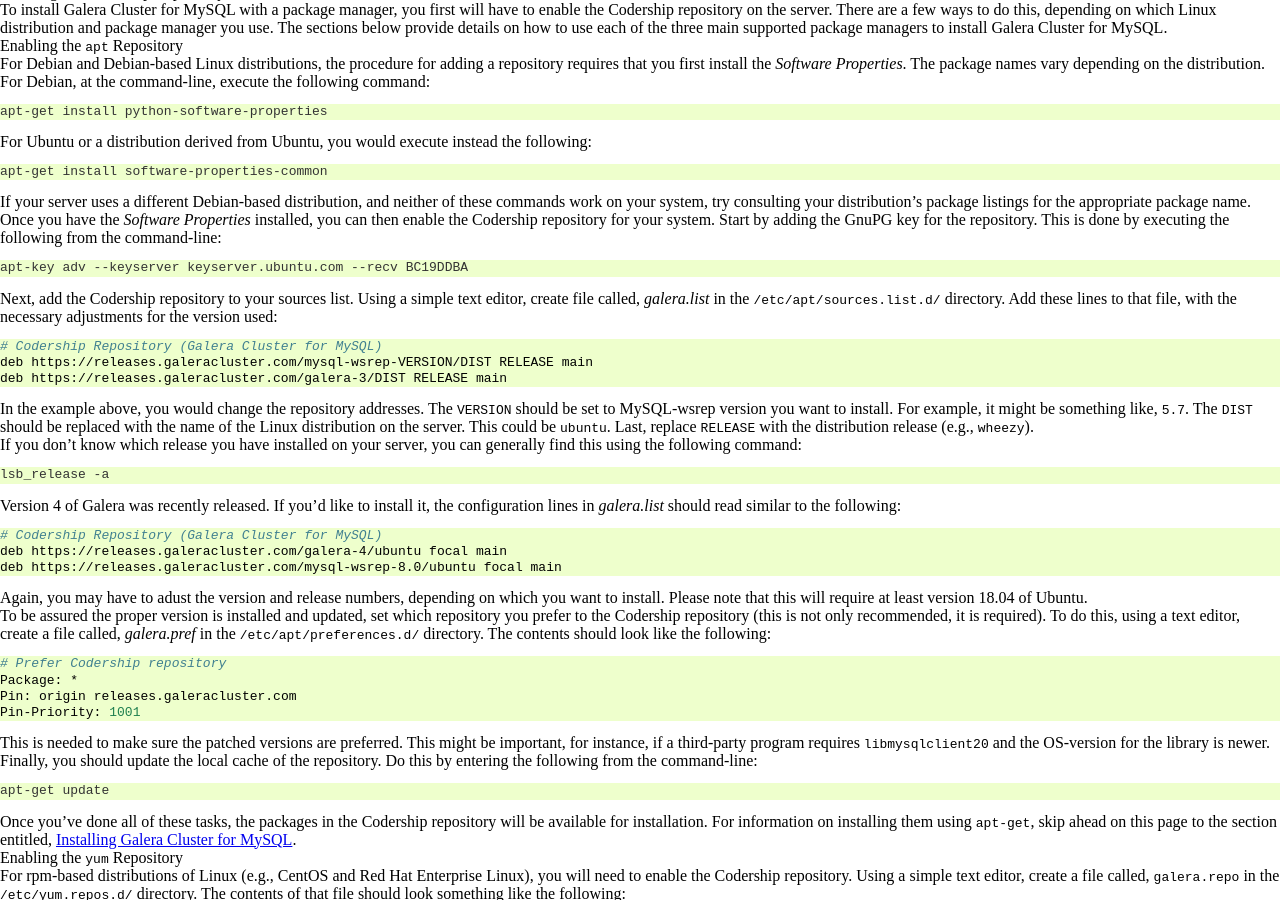
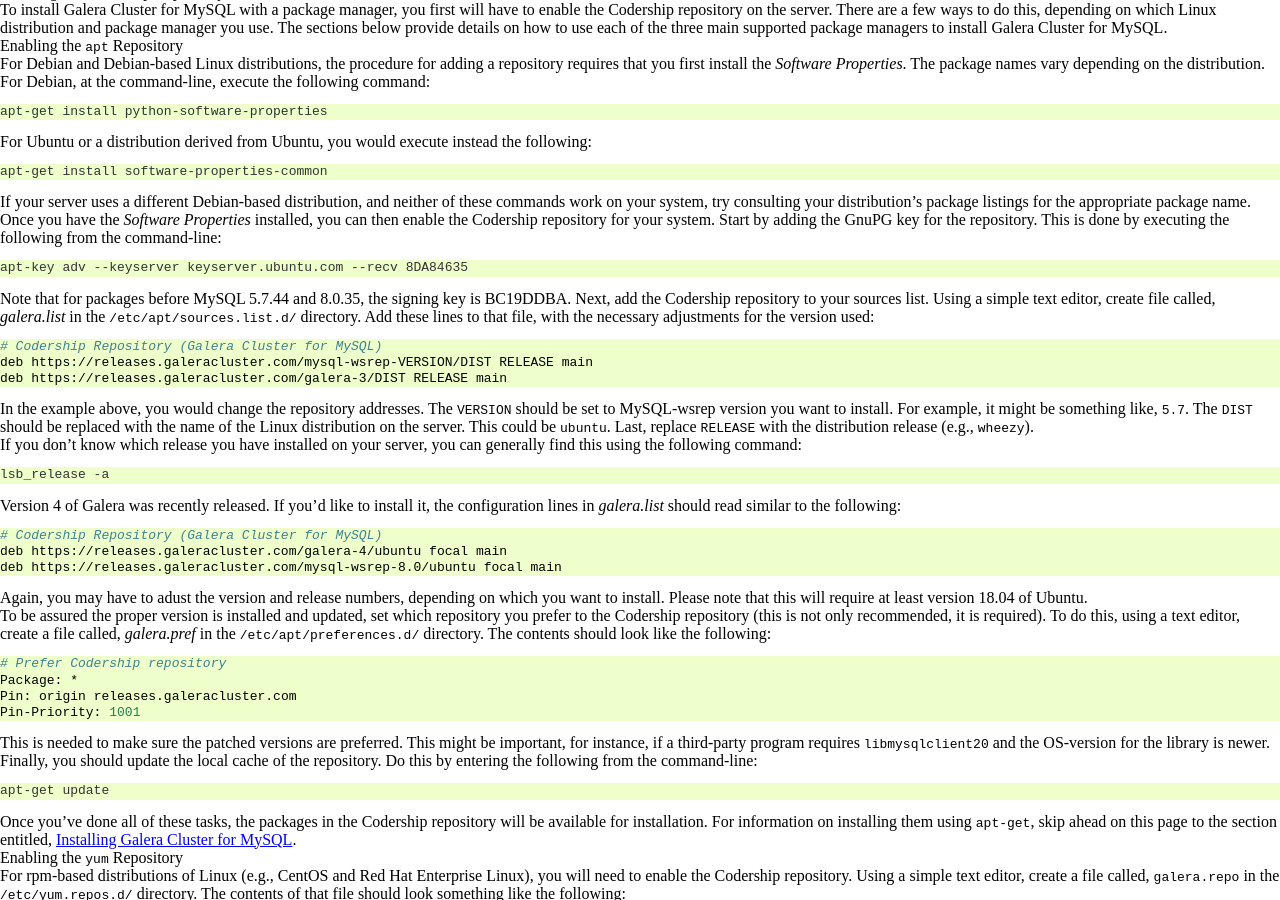
Before and after one commit to codership/documentation, a Sphinx documentation site: the page built from galeracluster/source/documentation/install-mysql.rst, in a window 1280 px wide and 900 px high, scrolled down 752 px. Built offline with Sphinx 7.4.7, drawn with Linux system fonts in a browser that asks for light colours; comment, search, counter and statistics services are not loaded.

Commit message:
Key change

```diff
--- a/galeracluster/source/documentation/docker.rst
+++ b/galeracluster/source/documentation/docker.rst
@@ -88,7 +88,7 @@ When Docker builds a new image, it sources a ``Dockerfile`` to determine the ste
 
    RUN apt-get update
    RUN apt-get install -y  software-properties-common
-   RUN apt-key adv --keyserver keyserver.ubuntu.com --recv BC19DDBA
+   RUN apt-key adv --keyserver keyserver.ubuntu.com --recv 8DA84635
    RUN add-apt-repository 'deb https://releases.galeracluster.com/galera-3/ubuntu trusty main'
    RUN add-apt-repository 'deb https://releases.galeracluster.com/mysql-wsrep-5.6/ubuntu trusty main'
 
@@ -98,6 +98,8 @@ When Docker builds a new image, it sources a ``Dockerfile`` to determine the ste
 
    COPY my.cnf /etc/mysql/my.cnf
    ENTRYPOINT ["mysqld"]
+
+Note that for packages before MySQL 5.7.44 and 8.0.35, the signing key is BC19DDBA.
 
 This example follows the installation process for running Galera Cluster from within a Docker container running on Ubuntu.  When you run the build command, Docker pulls down the Ubuntu 14.04 image from Docker Hub, if it's needed. It then runs each command in the ``Dockerfile`` to initialize the image for your use.
 
--- a/galeracluster/source/documentation/install-mysql.rst
+++ b/galeracluster/source/documentation/install-mysql.rst
@@ -112,9 +112,9 @@ Once you have the *Software Properties* installed, you can then enable the Coder
 
 .. code-block:: console
 
-   apt-key adv --keyserver keyserver.ubuntu.com --recv BC19DDBA
+   apt-key adv --keyserver keyserver.ubuntu.com --recv 8DA84635
 
-Next, add the Codership repository to your sources list.  Using a simple text editor, create file called, `galera.list` in the ``/etc/apt/sources.list.d/`` directory. Add these lines to that file, with the necessary adjustments for the version used:
+Note that for packages before MySQL 5.7.44 and 8.0.35, the signing key is BC19DDBA. Next, add the Codership repository to your sources list.  Using a simple text editor, create file called, `galera.list` in the ``/etc/apt/sources.list.d/`` directory. Add these lines to that file, with the necessary adjustments for the version used:
 
 .. code-block:: linux-config
 
--- a/galeracluster/source/training/tutorials/getting-started-docker.rst
+++ b/galeracluster/source/training/tutorials/getting-started-docker.rst
@@ -74,14 +74,14 @@ In Docker, Dockerfiles are used to describe the Docker images we are going to us
 
    RUN apt-get update
    RUN apt-get install -y software-properties-common
-   RUN apt-key adv --recv-keys --keyserver hkp://keyserver.ubuntu.com:80 BC19DDBA
+   RUN apt-key adv --recv-keys --keyserver hkp://keyserver.ubuntu.com:80 8DA84635
    RUN add-apt-repository 'deb https://releases.galeracluster.com/ubuntu trusty main'
    RUN apt-get update
    RUN apt-get install -y galera-3 galera-arbitrator-3 mysql-wsrep-5.6 rsync lsof
    COPY my.cnf /etc/mysql/my.cnf
    ENTRYPOINT ["mysqld"]
 
-This image builds on top of the Ubuntu 14.04 image. It simply installs Galera using the Codership repository and copies the my.cnf over.
+Note that for packages before MySQL 5.7.44 and 8.0.35, the signing key is BC19DDBA. This image builds on top of the Ubuntu 14.04 image. It simply installs Galera using the Codership repository and copies the my.cnf over.
 
 The `my.cnf` is quite simple.
 
```
